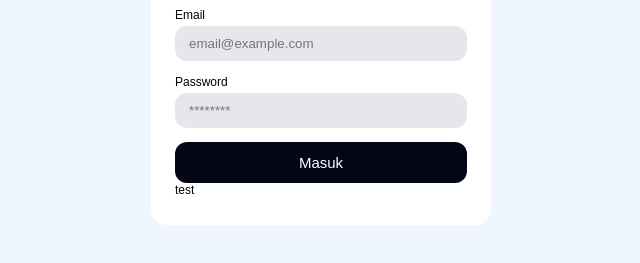
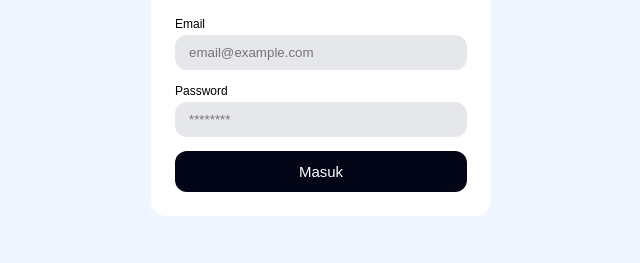
Before and after one commit to DafaAJ/SmileDetect, a plain HTML site: page index.html in a window 1280 px wide. Shown: the part 373-636 px from the top of the page, without its empty margins (319-959 px from the left). Drawn offline with Linux system fonts and the light colour scheme.

Commit message:
update project

```diff
--- a/index.html
+++ b/index.html
@@ -32,9 +32,6 @@
 
                 <button class="submit" type="submit">Masuk</button>
             </form>
-            <div>
-                <label>test</label>
-            </div>
         </div>
 
         <script src="script/script.js"></script>
```
